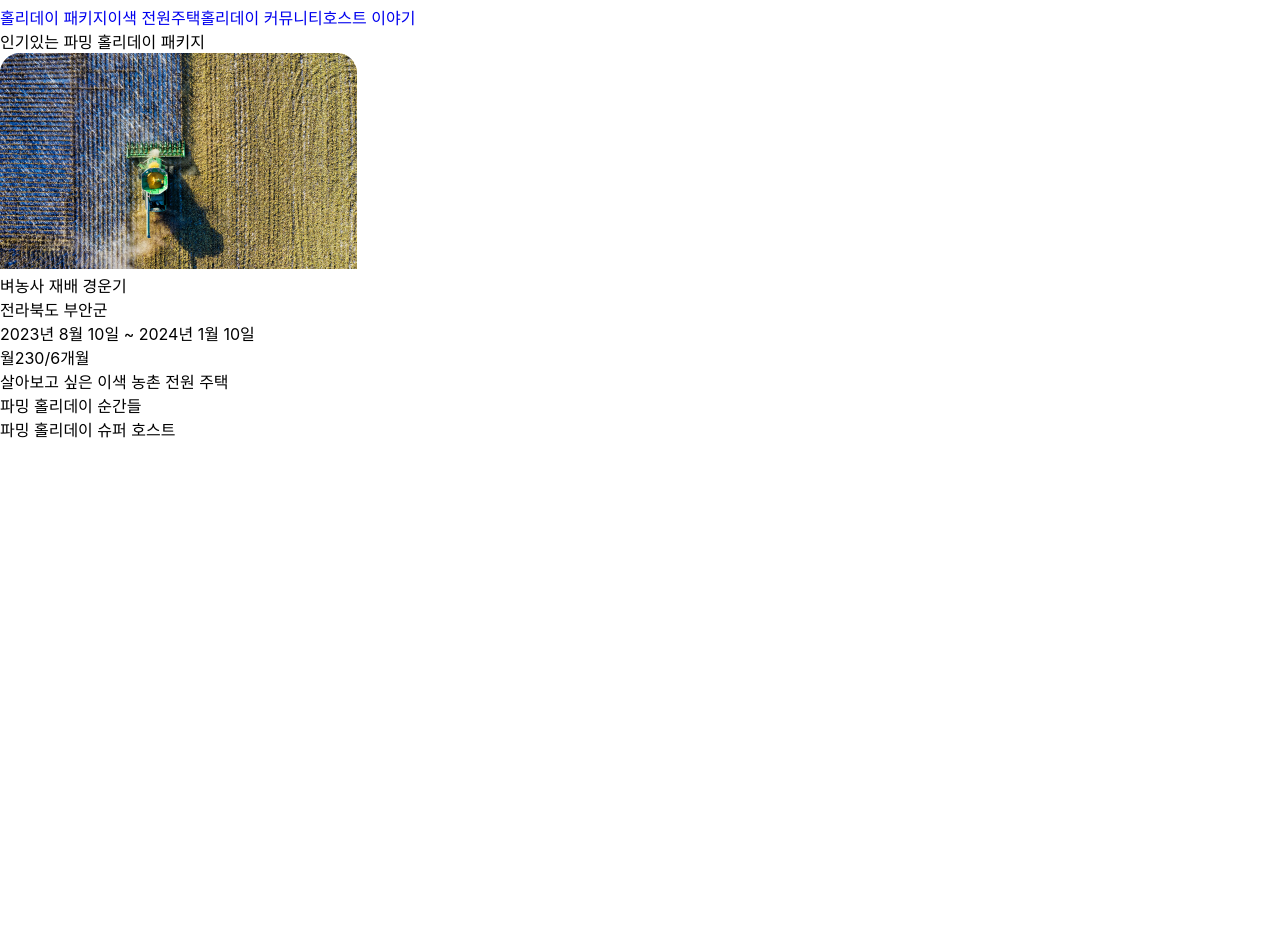
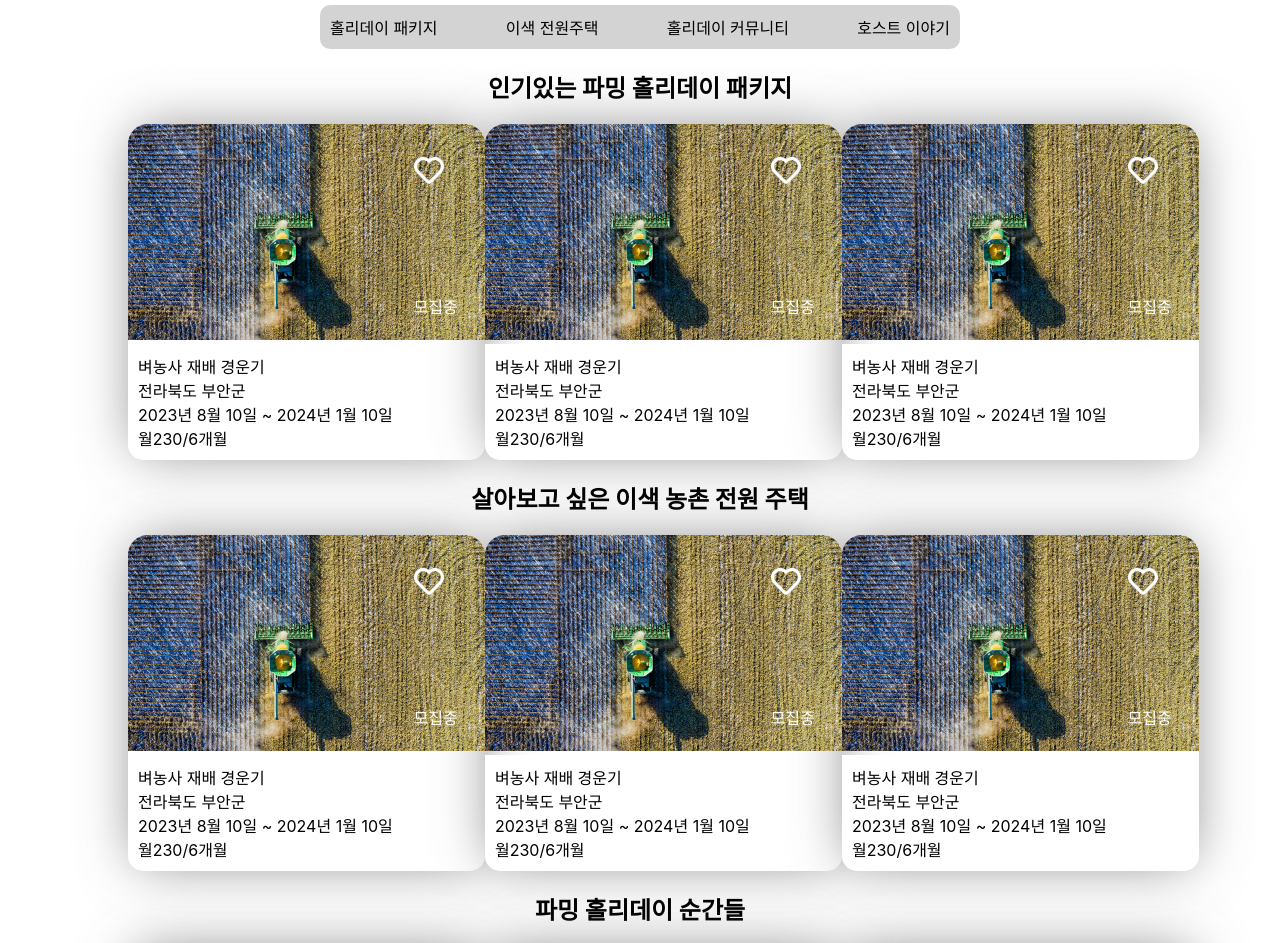
Before and after one commit to GwinongGwinong/frontend, a React (Create React App) app: page / in a window 1280 px wide. Shown: the part 120-1063 px from the top of the page. Before the commit the page ends 800 px from the top, so only its background shows below. Built offline with nearby package versions, Linux system fonts and the light colour scheme.

Commit message:
Complete card component template
card component의 인자를 외부에서 받아오는 것 구현이 필요하다.

```diff
--- a/src/components/Card.jsx
+++ b/src/components/Card.jsx
@@ -2,18 +2,18 @@ import React from 'react';
 import styles from '../styles/Card.module.css'
 export default function Card() {
     return (
-        <span className={styles.span}>
-            <div className={styles.wrap}>
+        <div className={styles.div}>
+            <div className={styles.wrapImg}>
                 <div><img src={`${process.env.PUBLIC_URL}/public_assets/package-1.png`} /></div>
                 <div className={styles.heart}><img className={styles.img} src={`${process.env.PUBLIC_URL}/public_assets/heart.png`} /></div>
                 <div className={styles.text}><p>모집중</p></div>
             </div>
-            <div>
+            <div className={styles.wrapText}>
                 <div>벼농사 재배 경운기</div>
                 <div>전라북도 부안군</div>
                 <div>2023년 8월 10일 ~ 2024년 1월 10일</div>
                 <div>월230/6개월</div>
             </div>
-        </span>
+        </div>
     );
 }
--- a/src/index.css
+++ b/src/index.css
@@ -1,3 +1,6 @@
+:root{
+  --color-grey:#b6b6b69a;
+}
 body {
   margin: 0;
   font-family: -apple-system, BlinkMacSystemFont, 'Segoe UI', 'Roboto', 'Oxygen',
--- a/src/pages/Home.jsx
+++ b/src/pages/Home.jsx
@@ -10,24 +10,43 @@ export default function Home() {
         <>
         <Navbar />
         {/* <ImageSlider /> */}
-        <div>
+        <div className={styles.titles}>
             <a href='#one'>홀리데이 패키지</a>
             <a href='#two'>이색 전원주택</a>
             <a href='#three'>홀리데이 커뮤니티</a>
             <a href='#four'>호스트 이야기</a>
         </div>
         <div id="one">
-            <div>인기있는 파밍 홀리데이 패키지</div>
-            <Card />
+            <h2>인기있는 파밍 홀리데이 패키지</h2>
+            <div className={styles.card}>
+                <Card />
+                <Card />
+                <Card />
+            </div>
         </div>
         <div id="two">
-            <div>살아보고 싶은 이색 농촌 전원 주택</div>
+            <h2>살아보고 싶은 이색 농촌 전원 주택</h2>
+            <div className={styles.card}>
+                <Card />
+                <Card />
+                <Card />
+            </div>
         </div>
         <div id="three">
-            <div>파밍 홀리데이 순간들</div>
+            <h2>파밍 홀리데이 순간들</h2>
+            <div className={styles.card}>
+                <Card />
+                <Card />
+                <Card />
+            </div>
         </div>
         <div id="four">
-            <div>파밍 홀리데이 슈퍼 호스트</div>
+            <h2>파밍 홀리데이 슈퍼 호스트</h2>
+            <div className={styles.card}>
+                <Card />
+                <Card />
+                <Card />
+            </div>
         </div>
         </>
     );
--- a/src/styles/Card.module.css
+++ b/src/styles/Card.module.css
@@ -1,13 +1,13 @@
-.span{
-    border-radius: 17px;
-    background-color: antiquewhite;
+.div{
+    border-radius: 20px;
     width: 357px;
     box-shadow: 0px -1px 56px -9px rgba(83,83,83,0.75);
         -webkit-box-shadow: 0px -1px 56px -9px rgba(83,83,83,0.75);
         -moz-box-shadow: 0px -1px 56px -9px rgba(83,83,83,0.75);
+    display:inline-block;
 }
 
-.wrap{
+.wrapImg{
     position:relative;
 }
 .heart{
@@ -19,7 +19,12 @@
 .img{
     width: 30px;
 }
-
+.wrapText{
+    background-color: white;
+    border-bottom-left-radius: 15px;
+    border-bottom-right-radius: 15px;
+    padding:10px;
+}
 .text{
     position: absolute;
     top:70%;
--- a/src/styles/Home.module.css
+++ b/src/styles/Home.module.css
@@ -1,3 +1,25 @@
+.titles{
+    display: flex;
+    justify-content: space-between;
+    /*align-items: center;*/
+    /*text-align:cneter;*/
+    background-color: var(--color-grey);
+    width: 50%;
+    margin:0 auto; /*전체 중앙정렬*/
+    border-radius: 10px;
+}
+
 a{
     text-decoration: none;
+    color:black;
+    padding:10px;
 }
+h2{
+    text-align: center;
+}
+.card{
+    display: flex;
+    justify-content: space-between;
+    margin:0 auto; /*전체 중앙정렬*/
+    width: 80%;
+}
```
